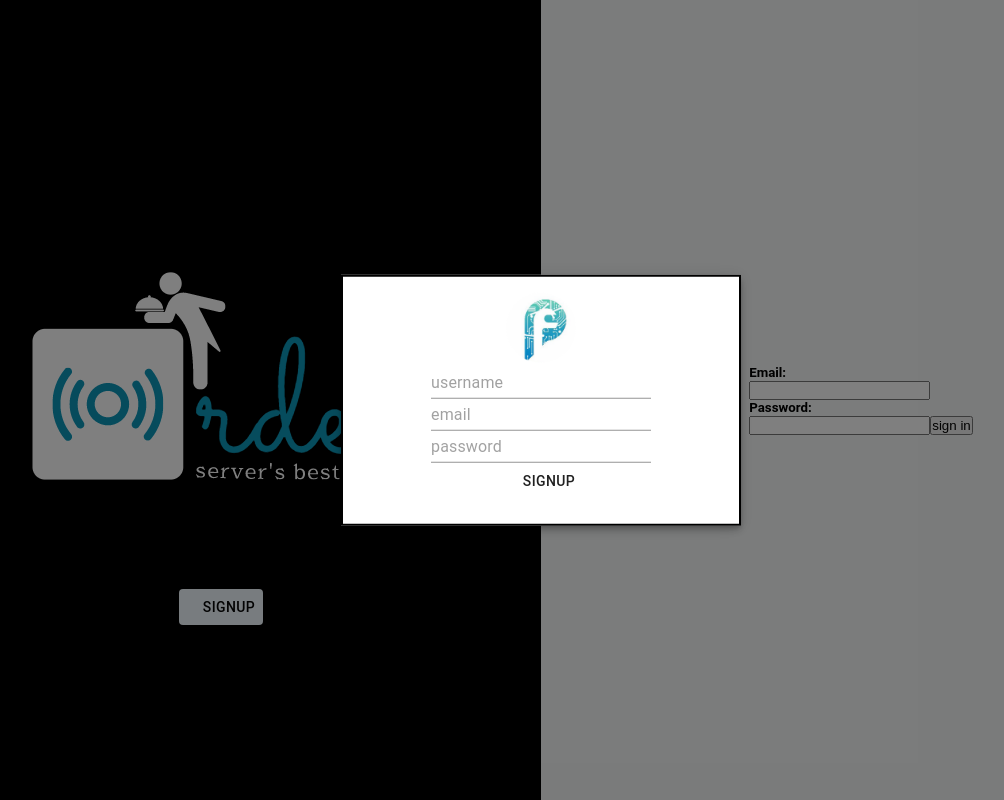
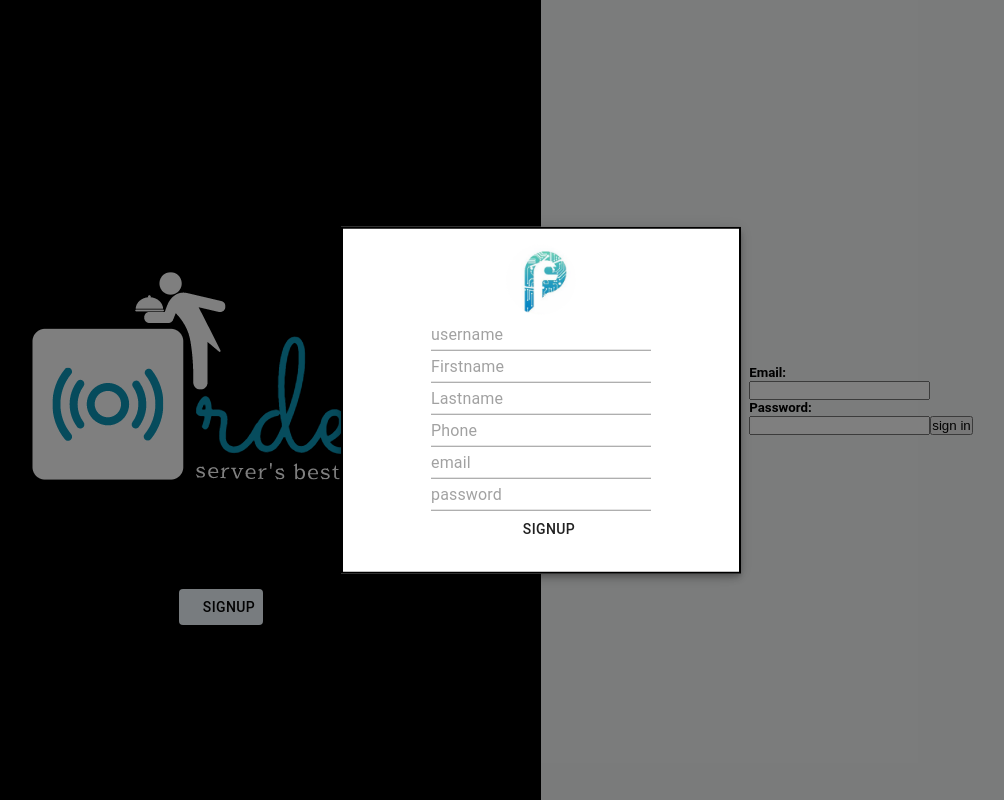
Before and after one commit to sam82arth-pf/ordee-beta, a React (Create React App) app: page / in a window 1280 px wide. Both pictures are taken after a click on the button "SIGNUP". Shown: the whole page, without its empty margins (99-1103 px from the left). Built offline with nearby package versions, Linux system fonts and the light colour scheme; no server answers.

Commit message:
added more fields during sign up

```diff
--- a/src/Sign_In.js
+++ b/src/Sign_In.js
@@ -34,6 +34,9 @@ function App() {
   const classes = useStyles();
   const [open, setOpen] = useState(false);
   const [modalStyle] = React.useState(getModalStyle);
+  const [phone, setPhone] = useState("");
+  const [firstName, setfirstName] = useState("");
+  const [lastName, setlastName] = useState("");
   const [username, setUsername] = useState("");
   const [email, setEmail] = useState("");
   const [password, setPassword] = useState("");
@@ -87,6 +90,24 @@ function App() {
                 type="text"
                 value={username}
                 onChange={(e) => setUsername(e.target.value)}
+              />
+              <Input
+                placeholder="Firstname"
+                type="text"
+                value={firstName}
+                onChange={(e) => setfirstName(e.target.value)}
+              />
+              <Input
+                placeholder="Lastname"
+                type="text"
+                value={lastName}
+                onChange={(e) => setlastName(e.target.value)}
+              />
+              <Input
+                placeholder="Phone"
+                type="text"
+                value={phone}
+                onChange={(e) => setPhone(e.target.value)}
               />
 
               <Input
```
